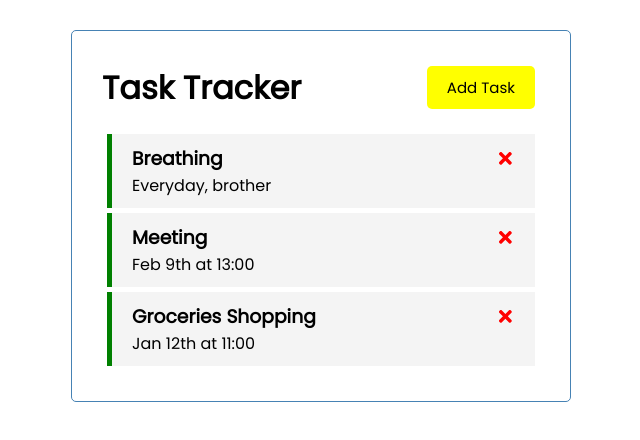
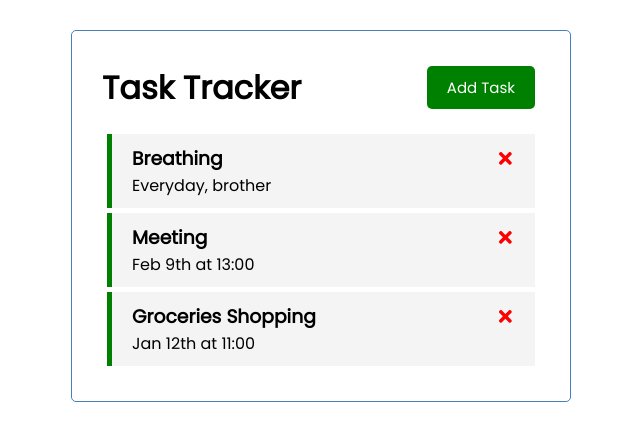
Before and after one commit to goloste/task-tracker-hubbed, a React (Create React App) app: page / in a window 1280 px wide. Shown: the top 440 px of the page, without its empty margins (319-959 px from the left). Built offline with nearby package versions, Linux system fonts and the light colour scheme.

Commit message:
fifth-commit

```diff
--- a/src/App.js
+++ b/src/App.js
@@ -52,7 +52,8 @@ const App = () => {
 
   return (
     <div className="container">
-      <Header onAdd={() => setShowAddTask(!showAddTask)}/>
+      <Header onAdd={() => setShowAddTask(!showAddTask)}
+      showAdd={showAddTask}/>
       {showAddTask && <AddTask onAdd={addTask}/>}
       {tasks.length > 0 ?
       <TasksStateful tasks={tasks}
--- a/src/components/Header.js
+++ b/src/components/Header.js
@@ -1,12 +1,14 @@
 import React from 'react'
 import Button from './Button'
 
-function Header({onAdd}) {
+function Header({onAdd, showAdd}) {
   return (
     <header className='header'>
       <h1>Task Tracker</h1>
-      {/* <Button text='Green' color='green' onClick={onClick} /> */}
-      <Button text='Add Task' color='yellow' textColor='black' onClick={onAdd}/>
+      <Button text={showAdd ? 'Close' : 'Add Task'}
+       color={showAdd ? 'red' : 'green'}
+       textColor='white'
+       onClick={onAdd}/>
     </header>
   )
 }
```
